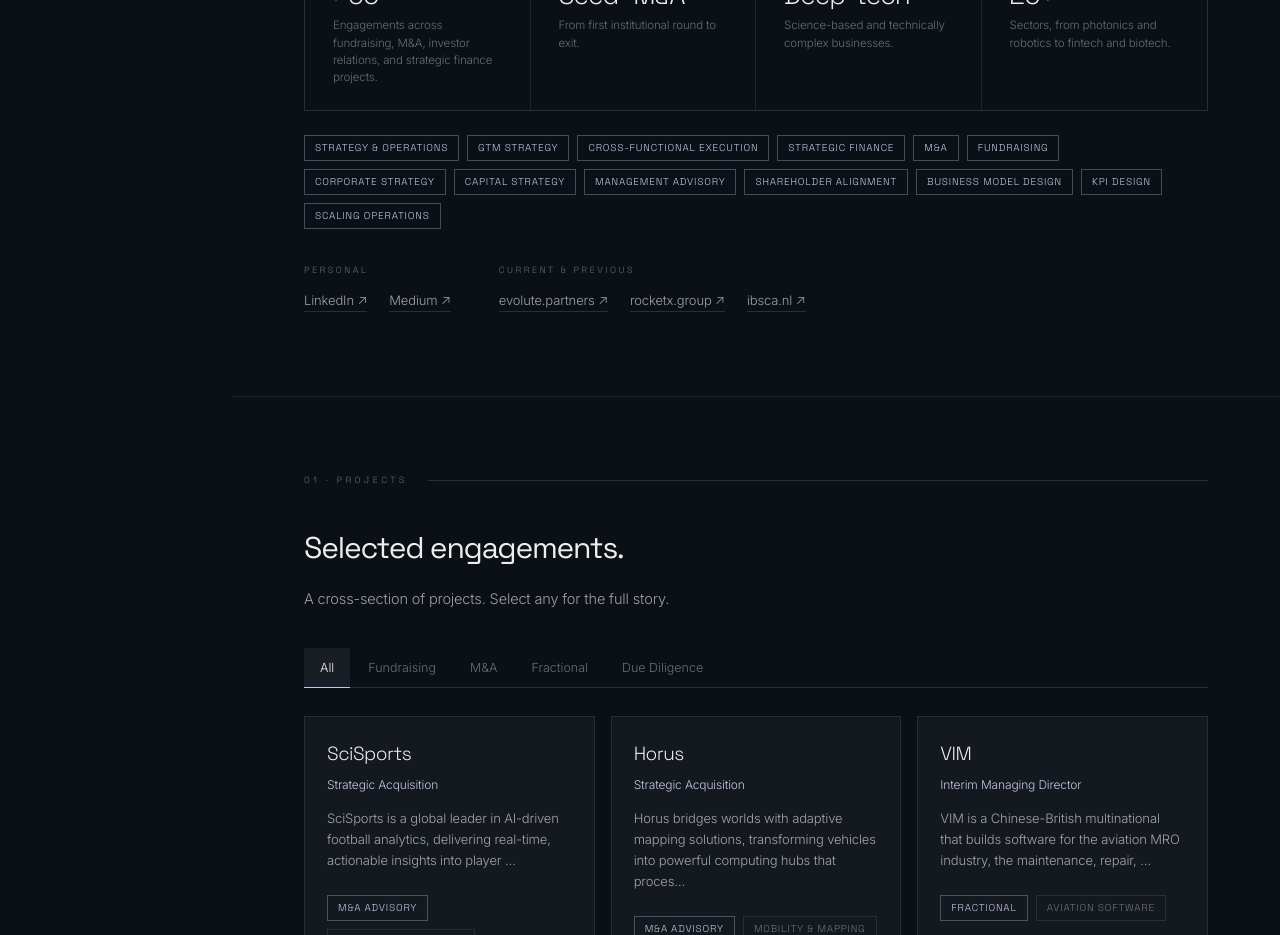
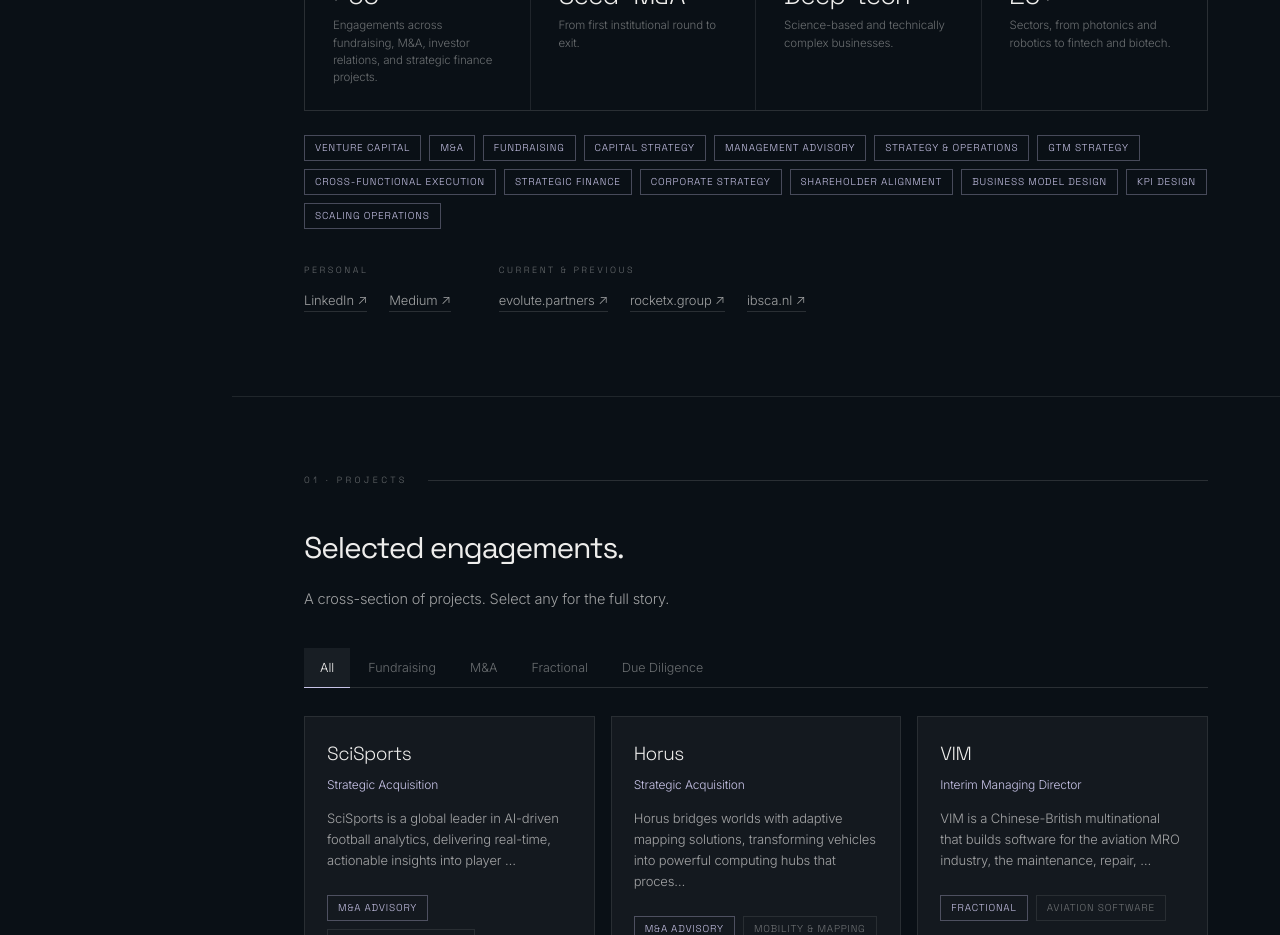
Before and after one commit to SD4444/My-website, a Next.js app: page / in a window 1280 px wide. Shown: the part 800-1735 px from the top of the page. Built offline with nearby package versions, Linux system fonts and the light colour scheme.

Commit message:
Skills: lead tags with Venture Capital, M&A, Fundraising, capital strategy & advisory
Co-Authored-By: Claude Opus 4.8 <noreply@anthropic.com>

```diff
--- a/src/app/page.tsx
+++ b/src/app/page.tsx
@@ -652,7 +652,7 @@ export default function Home() {
           </div>
 
           <div className="tag-row">
-            {['Strategy & Operations', 'GTM Strategy', 'Cross-functional Execution', 'Strategic Finance', 'M&A', 'Fundraising', 'Corporate Strategy', 'Capital Strategy', 'Management Advisory', 'Shareholder Alignment', 'Business Model Design', 'KPI Design', 'Scaling Operations'].map(tag => (
+            {['Venture Capital', 'M&A', 'Fundraising', 'Capital Strategy', 'Management Advisory', 'Strategy & Operations', 'GTM Strategy', 'Cross-functional Execution', 'Strategic Finance', 'Corporate Strategy', 'Shareholder Alignment', 'Business Model Design', 'KPI Design', 'Scaling Operations'].map(tag => (
               <span key={tag} className="tag">{tag}</span>
             ))}
           </div>
```
